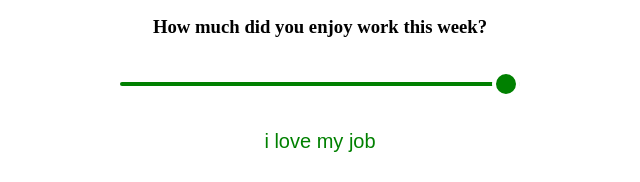
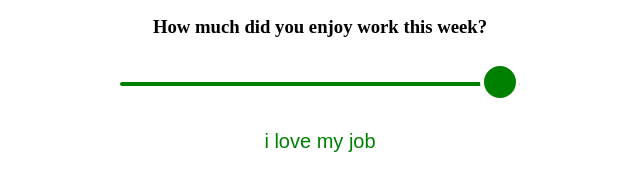
Before and after one commit to IvanNajdovski/Css-javascript-workplace, a website: page index.html in a window 1280 px wide. Shown: the part 341-523 px from the top of the page, 320-960 px from the left. Drawn offline with nearby package versions, Linux system fonts and the light colour scheme.

Commit message:
slider fix

```diff
--- a/css/style.css
+++ b/css/style.css
@@ -14,33 +14,37 @@ html{
 
 .input{
     background-color:transparent;
+    background-size: cover;
     width: 400px;
     height: 28px;
     -webkit-appearance: none;
     outline: none;
-    //background-color: cyan;
+
 }
 .input::-webkit-slider-runnable-track{
     background: green;
+    background-size: cover !important;
     height: 4px;
     border-radius: 4px;
     transition: .3s;
 }
-/*.input:hover::-webkit-slider-runnable-track{*/
-
+.input:hover::-webkit-slider-runnable-track{
+    background-size: cover;
  /*background: green;*/
-/*}*/
-/*.input:focus::-webkit-slider-runnable-track{*/
+}
+.input:focus::-webkit-slider-runnable-track{
     /*background: green;*/
-/*}*/
+    background-size: cover;
+}
 .input::-webkit-slider-thumb{
     -webkit-appearance: none;
+
+    background: green;
     background-size: cover;
-    background: green;
-    width: 28px;
-    height: 28px;
+    width: 40px;
+    height: 40px;
     border-radius: 50%;
-    margin-top: -12px;
+    margin-top: -20px;
     cursor: pointer;
     border:4px solid #fff;
     transition: .3s;
```
